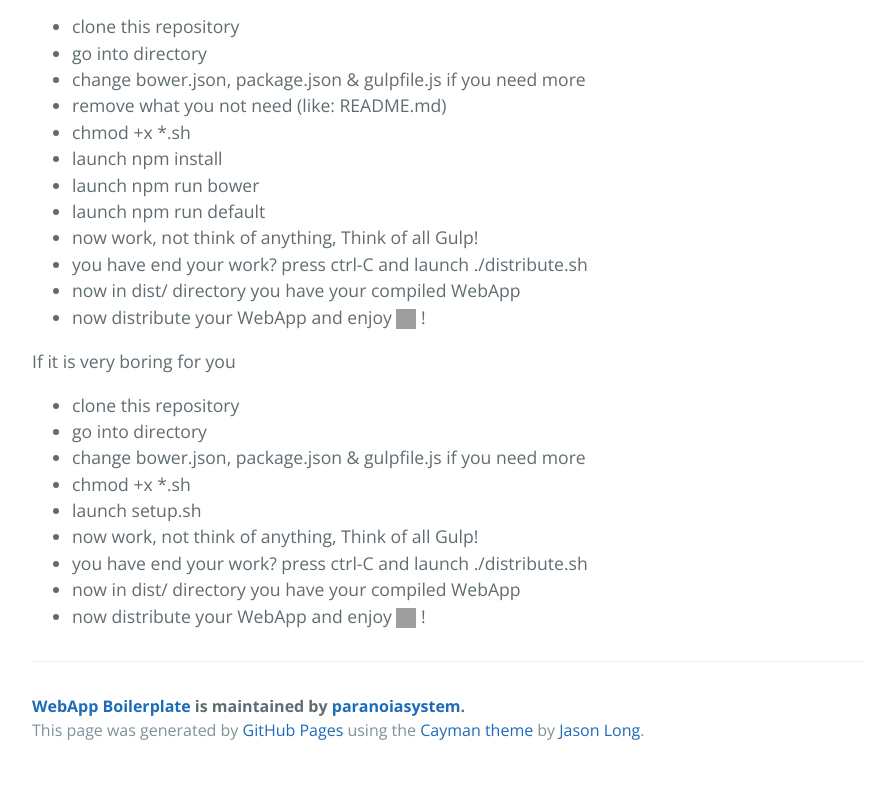
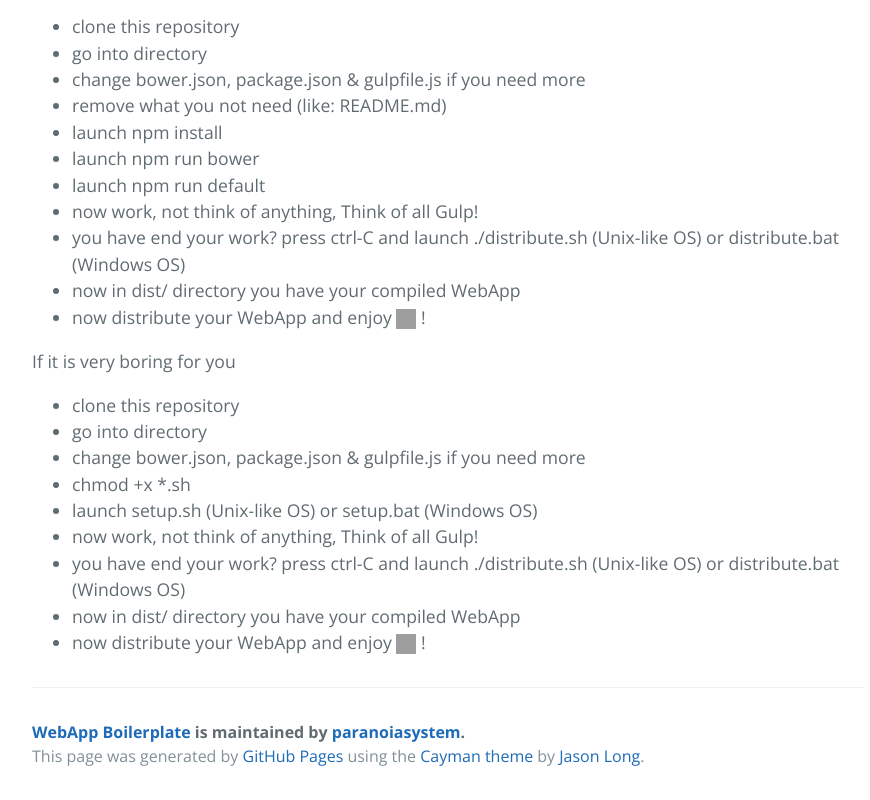
Before and after one commit to paranoiasystem/WebApp-Boilerplate, a plain HTML site: page index.html in a window 1280 px wide. Shown: the part 990-1790 px from the top of the page, without its empty margins (192-1062 px from the left). Before the commit the page ends 1764 px from the top, so only its background shows below. Drawn offline with nearby package versions, Linux system fonts and the light colour scheme; grey boxes are pictures that could not be loaded.

```diff
--- a/index.html
+++ b/index.html
@@ -52,12 +52,11 @@
 <li>  go into directory</li>
 <li>  change bower.json, package.json &amp; gulpfile.js if you need more</li>
 <li>  remove what you not need (like: README.md)</li>
-<li>  chmod +x *.sh</li>
 <li>  launch npm install</li>
 <li>  launch npm run bower</li>
 <li>  launch npm run default</li>
 <li>  now work, not think of anything, Think of all Gulp!</li>
-<li>  you have end your work? press ctrl-C and launch ./distribute.sh</li>
+<li>  you have end your work? press ctrl-C and launch ./distribute.sh (Unix-like OS) or distribute.bat (Windows OS)</li>
 <li>  now in dist/ directory you have your compiled WebApp</li>
 <li>  now distribute your WebApp and enjoy <img class="emoji" title=":wink:" alt=":wink:" src="https://assets-cdn.github.com/images/icons/emoji/unicode/1f609.png" height="20" width="20" align="absmiddle"> !</li>
 </ul>
@@ -69,9 +68,9 @@
 <li>  go into directory</li>
 <li>  change bower.json, package.json &amp; gulpfile.js if you need more</li>
 <li>  chmod +x *.sh</li>
-<li>  launch setup.sh</li>
+<li>  launch setup.sh (Unix-like OS) or setup.bat (Windows OS)</li>
 <li>  now work, not think of anything, Think of all Gulp!</li>
-<li>  you have end your work? press ctrl-C and launch ./distribute.sh</li>
+<li>  you have end your work? press ctrl-C and launch ./distribute.sh (Unix-like OS) or distribute.bat (Windows OS)</li>
 <li>  now in dist/ directory you have your compiled WebApp</li>
 <li>  now distribute your WebApp and enjoy <img class="emoji" title=":wink:" alt=":wink:" src="https://assets-cdn.github.com/images/icons/emoji/unicode/1f609.png" height="20" width="20" align="absmiddle"> !</li>
 </ul>
```
Also changed, not shown: params.json (+1 -1 lines).
